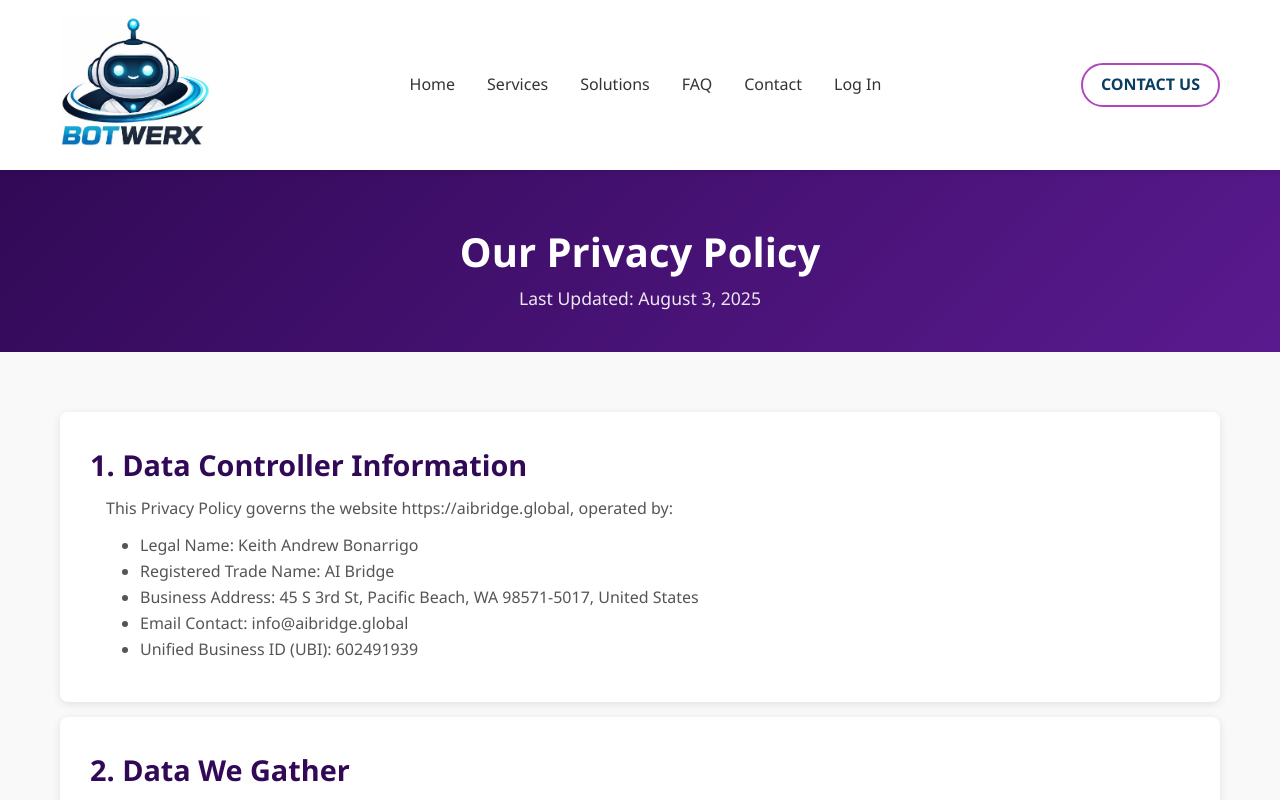
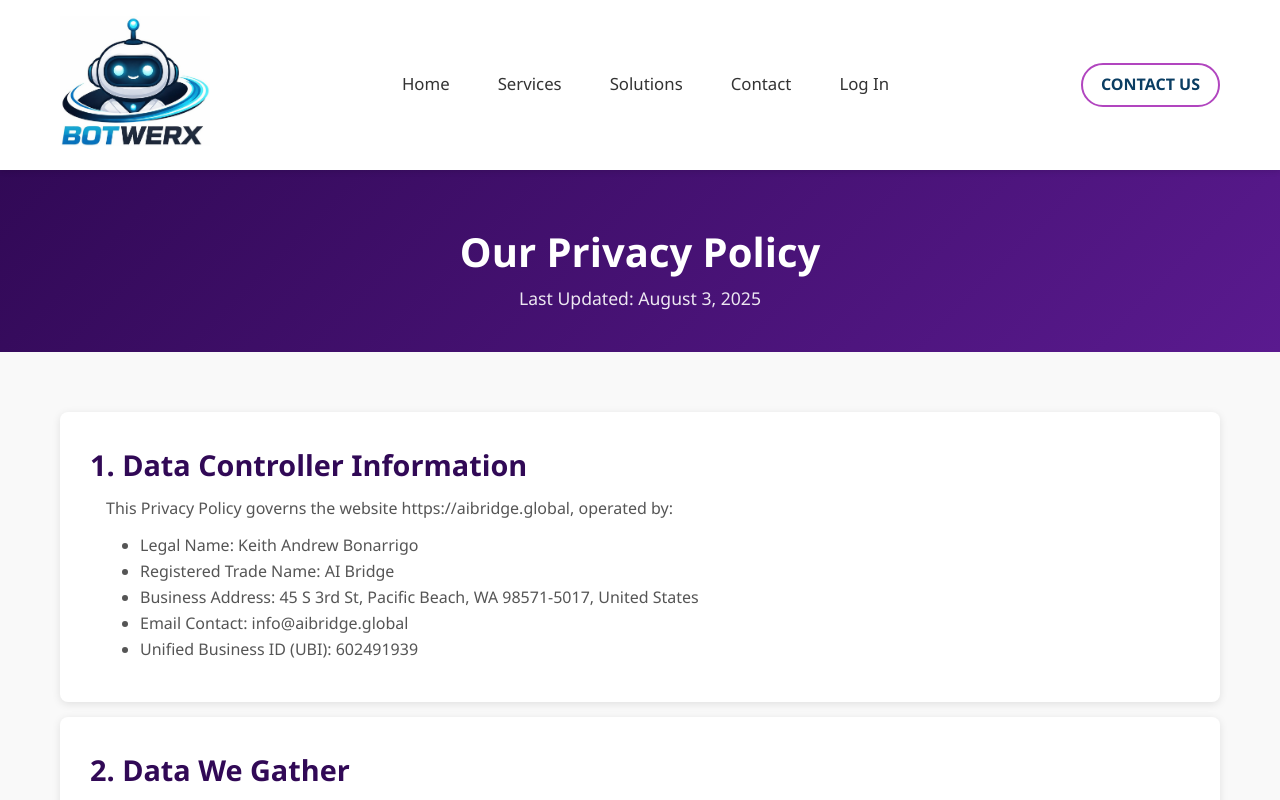
Before and after one commit to KeithBonarrigo/agent-frontend-react-dev, a React (Vite) app: page /privacy in a window 1280 px wide. Built offline with nearby package versions, Linux system fonts and the light colour scheme.

Commit message:
scroll adjustments

```diff
--- a/src/Pages/Home.jsx
+++ b/src/Pages/Home.jsx
@@ -59,16 +59,7 @@ export default function Home() {
     // Wait for DOM to be ready
     const initializeCarousel = () => {
       const slider = sliderRef.current;
-      if (!slider) {
-        console.log('Slider not found');
-        return;
-      }
-
-      console.log('Initializing carousel...', {
-        scrollWidth: slider.scrollWidth,
-        clientWidth: slider.clientWidth,
-        items: slider.querySelectorAll('.home-slider-item').length
-      });
+      if (!slider) return;
 
       let scrollInterval;
       let isUserInteracting = false;
@@ -78,11 +69,8 @@ export default function Home() {
 
         scrollInterval = setInterval(() => {
           if (!isUserInteracting && slider) {
-            const maxScroll = slider.scrollWidth - slider.clientWidth;
+            const midPoint = slider.scrollWidth / 2;
             const currentScroll = slider.scrollLeft;
-            const midPoint = slider.scrollWidth / 2;
-
-            console.log('Auto-scrolling...', { currentScroll, maxScroll, midPoint });
 
             // Infinite loop: when we reach the midpoint (end of first set), jump back to start without animation
             if (currentScroll >= midPoint - 10) {
@@ -94,14 +82,12 @@ export default function Home() {
             const gap = 32; // 2rem gap
             const scrollAmount = itemWidth + gap;
 
-            console.log('Scrolling by:', scrollAmount);
             slider.scrollBy({ left: scrollAmount, behavior: 'smooth' });
           }
         }, 3000); // Scroll every 3 seconds
       };
 
       const handleUserInteraction = () => {
-        console.log('User interaction detected');
         isUserInteracting = true;
         clearInterval(scrollInterval);
 
--- a/src/components/HomeHeader.jsx
+++ b/src/components/HomeHeader.jsx
@@ -11,7 +11,7 @@ export default function HomeHeader() {
   const scrollToSection = (sectionId) => {
     const el = document.getElementById(sectionId);
     if (el) {
-      el.scrollIntoView({ behavior: "smooth" });
+      el.scrollIntoView({ behavior: "smooth", block: "start" });
     }
   };
 
@@ -88,11 +88,6 @@ export default function HomeHeader() {
             </a>
           </li>
           <li>
-            <a href="#faq" onClick={(e) => handleNavClick(e, "faq")}>
-              FAQ
-            </a>
-          </li>
-          <li>
             <a href="#contact" onClick={(e) => handleNavClick(e, "contact")}>
               Contact
             </a>
--- a/src/styles/Home.css
+++ b/src/styles/Home.css
@@ -24,6 +24,11 @@
   margin: 0;
   padding: 0;
   box-sizing: border-box;
+}
+
+html {
+  scroll-behavior: smooth;
+  scroll-padding-top: 170px;
 }
 
 body {
@@ -70,7 +75,7 @@ body {
 .home-nav-links {
   display: flex;
   list-style: none;
-  gap: 2rem;
+  gap: 1rem;
   margin: 0;
   padding: 0;
 }
@@ -79,11 +84,32 @@ body {
   text-decoration: none;
   color: #333;
   font-weight: 500;
-  transition: color 0.3s;
+  font-size: 1.05rem;
+  padding: 0.5rem 1rem;
+  border-radius: 8px;
+  transition: all 0.3s ease;
+  position: relative;
+}
+
+.home-nav-links a::after {
+  content: '';
+  position: absolute;
+  bottom: 0.25rem;
+  left: 50%;
+  transform: translateX(-50%) scaleX(0);
+  width: 80%;
+  height: 2px;
+  background: linear-gradient(90deg, #310956, #5a189a);
+  transition: transform 0.3s ease;
 }
 
 .home-nav-links a:hover {
   color: #310956;
+  background: rgba(49, 9, 86, 0.05);
+}
+
+.home-nav-links a:hover::after {
+  transform: translateX(-50%) scaleX(1);
 }
 
 /* ============================================
@@ -882,6 +908,7 @@ body {
 }
 
 .home-footer-link:hover {
+  color: #b0b0b0;
   text-decoration: underline;
 }
 
```
